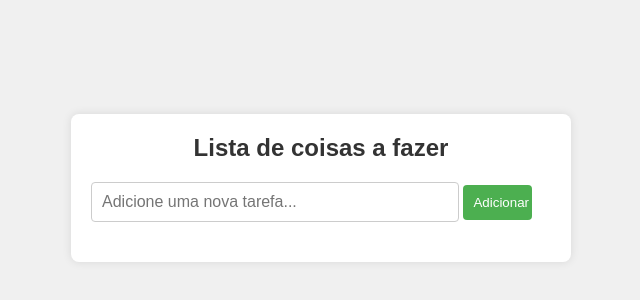
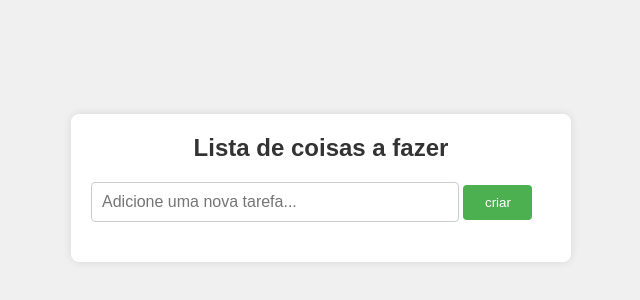
Before and after one commit to amandaGrativol/todolistproject, a plain HTML site: page index.html in a window 1280 px wide. Shown: the part 212-512 px from the top of the page, 319-959 px from the left. Drawn offline with Linux system fonts and the light colour scheme.

Commit message:
Update index.html

```diff
--- a/index.html
+++ b/index.html
@@ -10,7 +10,7 @@
     <div class="container">
         <h1>Lista de coisas a fazer</h1>
         <input type="text" id="taskInput" placeholder="Adicione uma nova tarefa...">
-        <button id="addTaskBtn">Adicionar</button>
+        <button id="addTaskBtn">criar</button>
         <ul id="taskList"></ul>
     </div>
 
```
